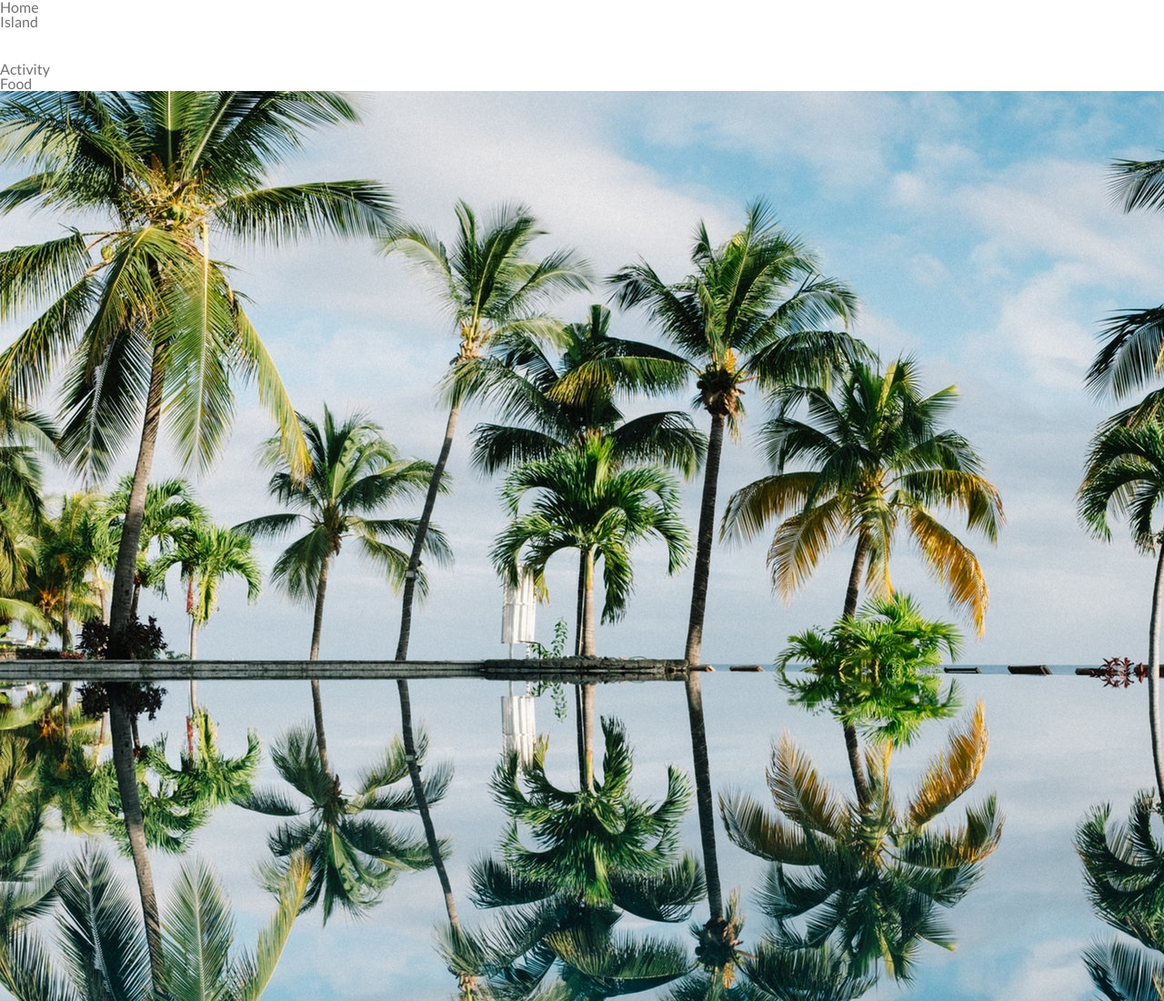
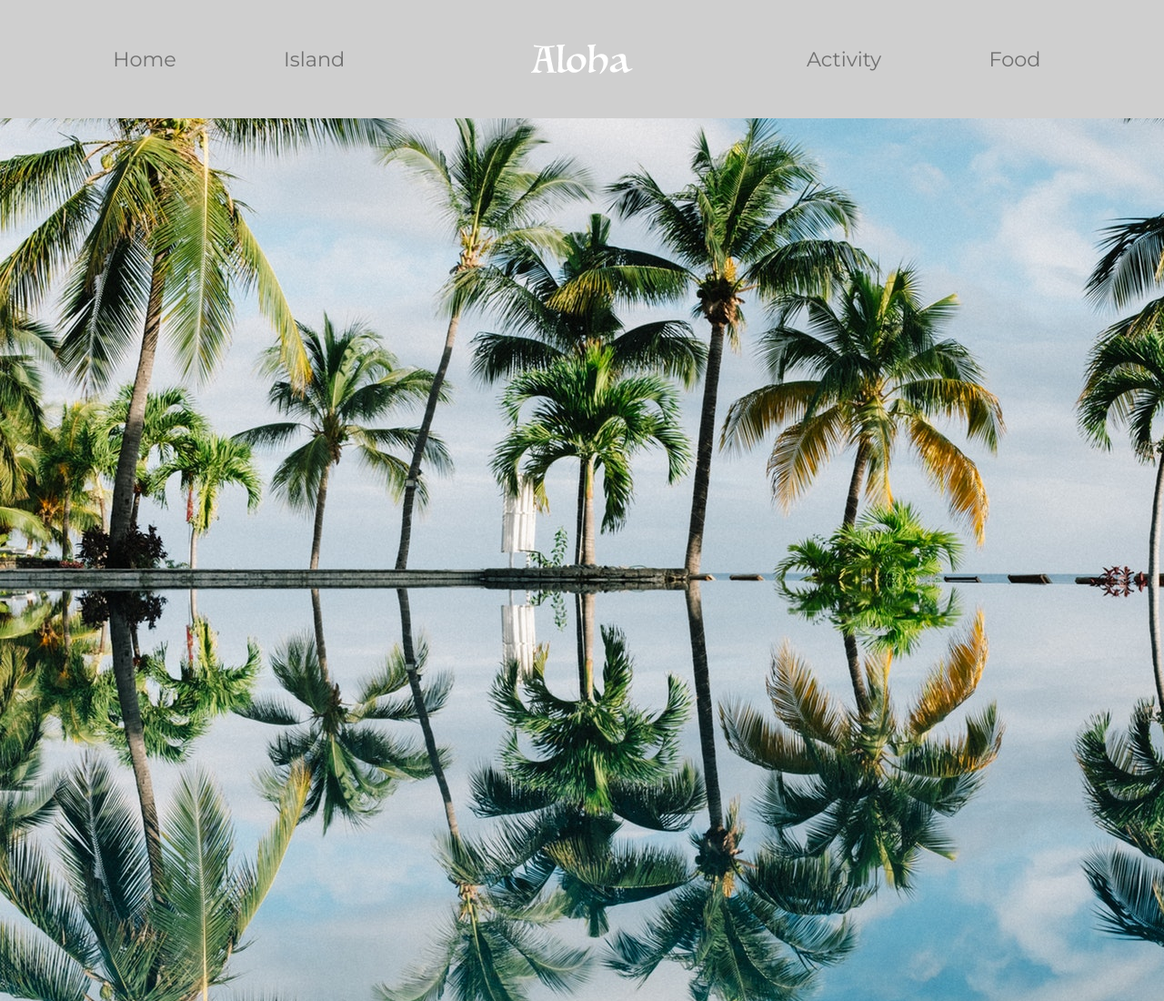
Before and after one commit to suusan11/website-exercise-2, a website: page index.html in a window 1280 px wide. Shown: the top 1100 px of the page at 91% size. Drawn offline with Linux system fonts and the light colour scheme.

Commit message:
created header

```diff
--- a/index.html
+++ b/index.html
@@ -14,11 +14,15 @@
 	<header>
 		<nav>
 			<ul class="header-nav">
-				<li>Home</li>
-				<li>Island</li>
+				<div class="header-nav-left">
+					<li><a href="#">Home</a></li>
+					<li><a href="">Island</a></li>
+				</div>
 				<img src="images/header-logo.png" alt="header-logo">
-				<li>Activity</li>
-				<li>Food</li>
+				<div class="header-nav-right">
+					<li><a href="">Activity</a></li>
+					<li><a href="">Food</a></li>
+				</div>
 			</ul>
 		</nav>
 	</header>
--- /dev/null
+++ b/scss/_container.scss
@@ -0,0 +1,3 @@
+.container {
+	width: 80%;
+}
--- /dev/null
+++ b/scss/_header.scss
@@ -0,0 +1,24 @@
+.header-nav {
+	display: flex;
+	justify-content: space-around;
+	align-items: center;
+	background-color: $background-color-header-footer;
+	width: 100%;
+	height: 130px;
+	position: fixed;
+
+	&-left, &-right {
+		width: 30%
+	}
+
+	&-left>li, &-right>li {
+		display: inline;
+		margin: 0 15%;
+		font-size: $font-size-li;
+		font-family: $sans-header-footer;
+	}
+
+	a {
+		color: $font-color-base;
+	}
+}
--- a/scss/_typography.scss
+++ b/scss/_typography.scss
@@ -9,7 +9,7 @@
 
 $sans-base: 'Lato', sans-serif;
 $serif-h: 'Crimson Text', serif;
-$sans-header: 'Montserrat', sans-serif;
+$sans-header-footer: 'Montserrat', sans-serif;
 
 
 // font-color
@@ -21,7 +21,7 @@ $font-color-header: #FFFFFF;
 $font-base-size: 16px;
 $font-size-h1: 2.5rem;
 $font-size-p: 1.2rem;
-$font-size-li-a: 1.4rem;
+$font-size-li: 1.4rem;
 
 
 html {
--- a/scss/style.scss
+++ b/scss/style.scss
@@ -2,3 +2,6 @@
 @import "_variable.scss";
 @import "_global.scss";
 @import "_typography.scss";
+
+@import "_container.scss";
+@import "_header.scss"
```
Also changed, not shown: scss/style.css.
